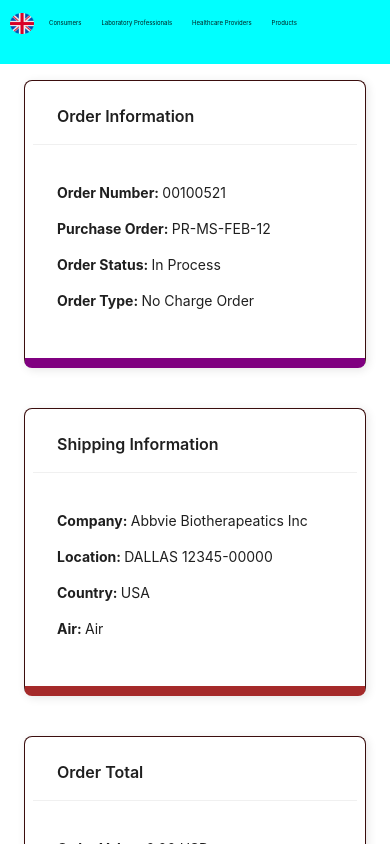
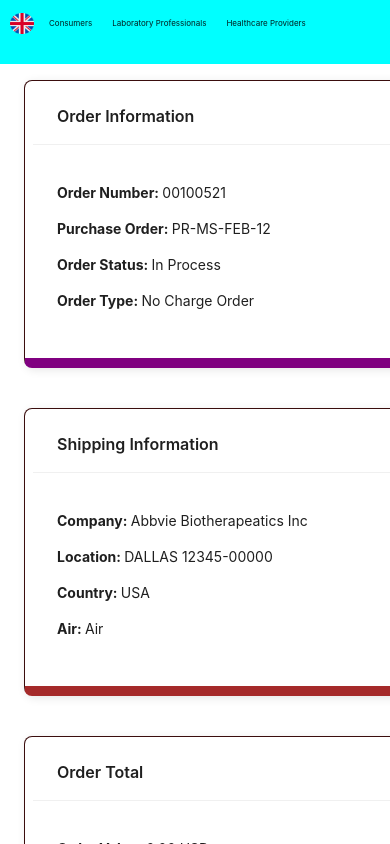
Before and after one commit to Rudraneel123/Dashboard, a React (Vite) app in the folder dashboard/: page / in a window 390 px wide. Shown: the top 844 px of the page. Built offline with nearby package versions, Linux system fonts and the light colour scheme.

Commit message:
css issues fixed

```diff
--- a/dashboard/src/components/DashboardTrans.jsx
+++ b/dashboard/src/components/DashboardTrans.jsx
@@ -116,13 +116,13 @@
   const borderColors = ["purple", "brown", "orange"];
 
   return (
-    <div style={{ overflowX: "hidden", width: "100vw" }}>
+    <div style={{ overflowX: "clip", width: "100vw" }}>
       <AppHeader />
       {selectedCards.length > 0 && (
         <div style={{ marginBottom: "18px" }}>
           <Row
             gutter={[16, 16]}
-            justify="center"
+            justify="space-between"
             style={{ backgroundColor: "white",padding: "0 16px"  }}
           >
             {selectedCards.map((card, idx) => (
@@ -131,7 +131,7 @@
                 xs={24}
                 sm={12}
                 md={8}
-                lg={6}
+                lg={8}
                 style={{ backgroundColor: "white",padding: "0 8px" }}
               >
                 <Card
--- a/dashboard/src/index.css
+++ b/dashboard/src/index.css
@@ -30,6 +30,8 @@
   place-items: center;
   min-width: 320px;
   min-height: 100vh;
+  max-width: 100%;
+  overflow-x: hidden;
 }
 
 h1 {
--- a/dashboard/src/styles/card.css
+++ b/dashboard/src/styles/card.css
@@ -6,11 +6,13 @@
   border-bottom-width: 10px;
   margin-top: 12px;
   padding: 16px;
+  width: 60dvb;
 }
 
 @media (max-width: 768px) {
   .card-container {
     margin: 16px 8px 8px; /*top left&right bottom*/
     padding: 8px;
+    width: 100dvb;
   }
 }
--- a/dashboard/src/styles/header.css
+++ b/dashboard/src/styles/header.css
@@ -16,7 +16,8 @@
 }
 .items-ortho {
   margin-left: auto;
-  display: flex;
+  margin-right: 20px;
+  /* display: flex; */
   gap: 20px;
 }
 
@@ -49,7 +50,7 @@
     }
 
     .items-ortho span {
-      font-size: 6px; /* Increased font size */
+      font-size: 8px; /* Increased font size */
       margin: 5px; /* Added margin */
       display: inline-block; /* Added display inline-block */
     }
```
